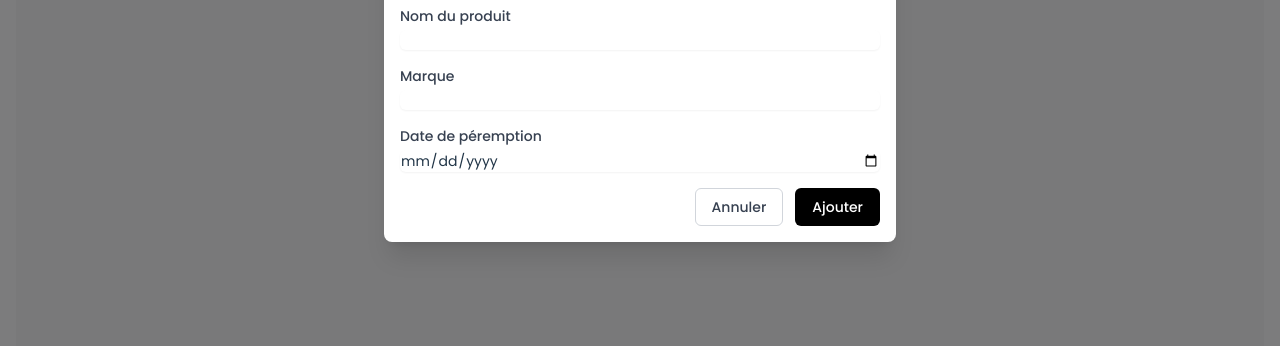
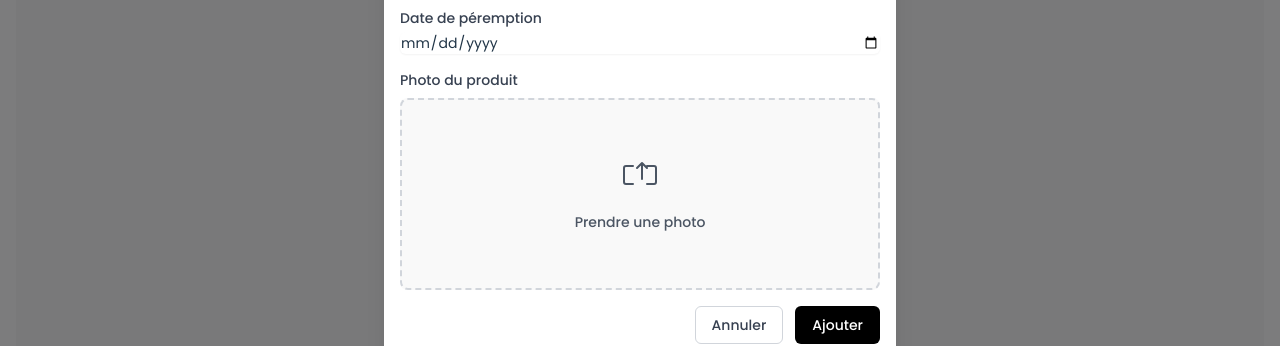
Before and after one commit to valentingouverneur/dlc, a React (Vite) app: page / in a window 1280 px wide. Both pictures are taken after a click on the button 1202 px from the left and 28 px from the top of the page. Shown: the part 323-669 px from the top of the page. Built offline with nearby package versions, Linux system fonts and the light colour scheme; no server answers; the database is empty.

Commit message:
Update ManualProductForm.tsx

```diff
--- a/src/components/ManualProductForm.tsx
+++ b/src/components/ManualProductForm.tsx
@@ -1,4 +1,4 @@
-import React, { useState } from 'react';
+import React, { useState, useRef } from 'react';
 import { collection, addDoc } from 'firebase/firestore';
 import { db } from '../config/firebase';
 
@@ -11,6 +11,60 @@ const ManualProductForm: React.FC<ManualProductFormProps> = ({ onClose }) => {
   const [brand, setBrand] = useState('');
   const [expiryDate, setExpiryDate] = useState('');
   const [loading, setLoading] = useState(false);
+  const [photo, setPhoto] = useState<string | null>(null);
+  const [takingPhoto, setTakingPhoto] = useState(false);
+  const videoRef = useRef<HTMLVideoElement>(null);
+  const canvasRef = useRef<HTMLCanvasElement>(null);
+
+  const startCamera = async () => {
+    try {
+      const stream = await navigator.mediaDevices.getUserMedia({
+        video: { facingMode: 'environment' },
+        audio: false
+      });
+
+      if (videoRef.current) {
+        videoRef.current.srcObject = stream;
+        setTakingPhoto(true);
+      }
+    } catch (err) {
+      console.error('Erreur lors de l\'accès à la caméra:', err);
+      alert('Impossible d\'accéder à la caméra');
+    }
+  };
+
+  const stopCamera = () => {
+    if (videoRef.current && videoRef.current.srcObject) {
+      const stream = videoRef.current.srcObject as MediaStream;
+      stream.getTracks().forEach(track => track.stop());
+      videoRef.current.srcObject = null;
+    }
+    setTakingPhoto(false);
+  };
+
+  const takePhoto = () => {
+    if (videoRef.current && canvasRef.current) {
+      const video = videoRef.current;
+      const canvas = canvasRef.current;
+
+      // Définir les dimensions du canvas pour correspondre à la vidéo
+      canvas.width = video.videoWidth;
+      canvas.height = video.videoHeight;
+
+      // Dessiner l'image de la vidéo sur le canvas
+      const context = canvas.getContext('2d');
+      if (context) {
+        context.drawImage(video, 0, 0, canvas.width, canvas.height);
+
+        // Convertir le canvas en URL de données
+        const photoUrl = canvas.toDataURL('image/jpeg');
+        setPhoto(photoUrl);
+
+        // Arrêter la caméra
+        stopCamera();
+      }
+    }
+  };
 
   const handleSubmit = async (e: React.FormEvent) => {
     e.preventDefault();
@@ -20,8 +74,9 @@ const ManualProductForm: React.FC<ManualProductFormProps> = ({ onClose }) => {
       await addDoc(collection(db, 'products'), {
         name,
         brand,
-        expiryDate,
+        expiryDate: new Date(expiryDate).toISOString(),
         createdAt: new Date().toISOString(),
+        imageUrl: photo
       });
       onClose();
     } catch (error) {
@@ -76,10 +131,79 @@ const ManualProductForm: React.FC<ManualProductFormProps> = ({ onClose }) => {
         />
       </div>
 
+      <div>
+        <label className="block text-sm font-medium text-gray-700 mb-2">
+          Photo du produit
+        </label>
+
+        {takingPhoto ? (
+          <div className="relative">
+            <video
+              ref={videoRef}
+              autoPlay
+              playsInline
+              className="w-full rounded-lg"
+            />
+            <button
+              type="button"
+              onClick={takePhoto}
+              className="absolute bottom-4 left-1/2 transform -translate-x-1/2 px-4 py-2 bg-black text-white rounded-full shadow-lg"
+            >
+              Prendre la photo
+            </button>
+          </div>
+        ) : (
+          <div className="space-y-2">
+            {photo ? (
+              <div className="relative">
+                <img
+                  src={photo}
+                  alt="Photo du produit"
+                  className="w-full h-48 object-cover rounded-lg"
+                />
+                <button
+                  type="button"
+                  onClick={() => {
+                    setPhoto(null);
+                    startCamera();
+                  }}
+                  className="absolute top-2 right-2 p-2 bg-black bg-opacity-50 text-white rounded-full"
+                >
+                  <svg className="w-5 h-5" fill="none" stroke="currentColor" viewBox="0 0 24 24">
+                    <path strokeLinecap="round" strokeLinejoin="round" strokeWidth={2} d="M6 18L18 6M6 6l12 12" />
+                  </svg>
+                </button>
+              </div>
+            ) : (
+              <button
+                type="button"
+                onClick={startCamera}
+                className="w-full h-48 border-2 border-dashed border-gray-300 rounded-lg flex items-center justify-center text-gray-600 hover:border-gray-400 hover:text-gray-800 transition-colors"
+              >
+                <div className="text-center">
+                  <svg className="mx-auto h-12 w-12" stroke="currentColor" fill="none" viewBox="0 0 48 48">
+                    <path strokeLinecap="round" strokeLinejoin="round" strokeWidth={2} d="M31 28h7a2 2 0 0 0 2-2V12a2 2 0 0 0-2-2h-7m-14 0H10a2 2 0 0 0-2 2v14a2 2 0 0 0 2 2h7m14-16l-5-5-5 5m5-5v16" />
+                  </svg>
+                  <span className="mt-2 block text-sm font-medium">
+                    Prendre une photo
+                  </span>
+                </div>
+              </button>
+            )}
+          </div>
+        )}
+
+        {/* Canvas caché pour le traitement de la photo */}
+        <canvas ref={canvasRef} style={{ display: 'none' }} />
+      </div>
+
       <div className="flex justify-end space-x-3">
         <button
           type="button"
-          onClick={onClose}
+          onClick={() => {
+            stopCamera();
+            onClose();
+          }}
           className="px-4 py-2 text-sm font-medium text-gray-700 bg-white border border-gray-300 rounded-md hover:bg-gray-50 focus:outline-none focus:ring-2 focus:ring-offset-2 focus:ring-black"
         >
           Annuler
```
